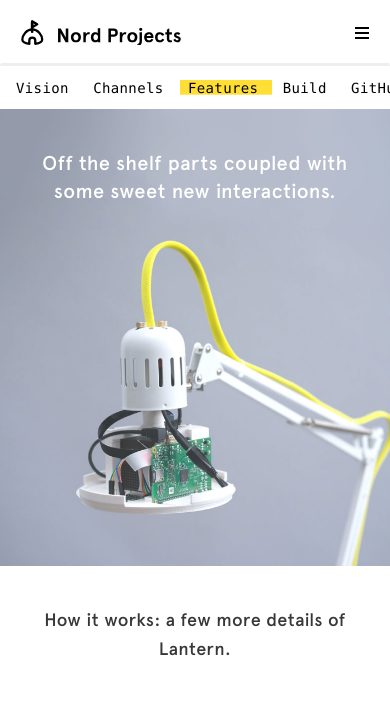
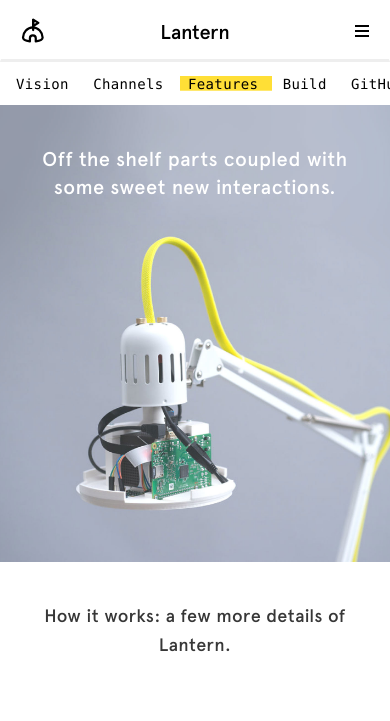
Before and after one commit to teguhpl/nordprojects.github.io, a Jekyll site: the page built from lantern/features.html, in a window 390 px wide. Shown: the top 721 px of the page. Built offline with Jekyll 4.4.1, drawn with Linux system fonts in a browser that asks for light colours; grey boxes are pictures that could not be loaded.

Commit message:
Nav changes

```diff
--- a/_includes/topnav.html
+++ b/_includes/topnav.html
@@ -17,8 +17,8 @@
     display: inline-block;
   }
   .nav-collapse {
-    margin-top: 7px;
-    margin-bottom: 7px;
+    margin-top: 5px;
+    margin-bottom: 5px;
     margin-right: 9px;
   }
   .nav-menu {
@@ -50,21 +51,46 @@
     text-decoration: underline;
     background-color: transparent;
   }
-  .topnav-final-breadcrumb-link {
+  .topnav-breadcrumb-link {
     text-decoration: none;
   }
-  .nav>li>a.topnav-final-breadcrumb-link:hover {
+  .nav>li>a.topnav-breadcrumb-link:hover {
     text-decoration: none;
   }
-  @media (max-width: 767px) {
+
+  @media (min-width: 768px) { /* desktop */
+    .nav>li>a.topnav-breadcrumb-link {
+      display: none;
+    }
+  }
+
+  @media (max-width: 767px) { /* mobile */
     .topnav {
       min-height: 60px;
     }
     .nav-logo {
       width: 160px;
       height: 25px;
-      top: 19px;
+      top: 17px;
       margin-left: 20px;
+    }
+    .nav-logo-icon {
+      width: 23px;
+      height: 25px;
+      background-image: url('/img/nav-logo-icon.svg');
+      background-size: cover;
+      position: relative;
+      top: 17px;
+      margin-left: 20px;
+      display: inline-block;
+    }
+    .nav-page-title-override {
+      -webkit-font-smoothing: auto;
+      position: absolute;
+      font-size: 20px;
+      top: 17px;
+      left: 50%;
+      transform: translate(-50%, 0);
     }
     .nav-menu {
       margin-top: 0px;
@@ -76,9 +102,8 @@
     }
     .nav>li>a {
       padding-top: 6px;
-      padding-bottom: px;
     }
-    .nav>li>a.topnav-final-breadcrumb-link {
+    .nav>li>a.topnav-breadcrumb-link {
       display: block;
       margin-left: 25px;
     }
@@ -93,17 +118,27 @@
       <span class="sr-only">Toggle navigation</span>
       <img src="/img/icon-menu.svg" />
     </button>
-    <a href="/"><div class="nav-logo"></div></a>
+
+    <div class="hidden-xs">
+      <a href="/"><div class="nav-logo"></div></a>
+    </div>
+    <div class="visible-xs">
+      {% if page.nav_title %}
+        <a href="/"><div class="nav-logo-icon"></div></a>
+        <div class="nav-page-title-override">{{ page.nav_title }}</div>
+      {% else %}
+        <a href="/"><div class="nav-logo"></div></a>
+      {% endif %}
+    </div>
   </div>
   <div class="collapse navbar-collapse" id="navbar-collapse-1">
     <ul class="nav navbar-nav navbar-right nav-menu">
-      <li class="nav-menu-item"><a href="/">About</a></li>
+      <li class="nav-menu-item"><a href="/">Studio</a></li>
       <li class="nav-menu-item">
         <a href="/projects/">Projects</a>
         {% if page.breadcrumb.under == "Projects" %}
-          <span class="breadcrumb-seperator">&gt;</span>
           <a href="{{ page.breadcrumb.url }}"
-             class="topnav-final-breadcrumb-link">
+             class="topnav-breadcrumb-link">
             {{ page.breadcrumb.name }}
           </a>
         {% endif %}
--- a/lantern/channels.html
+++ b/lantern/channels.html
@@ -1,6 +1,8 @@
 ---
 layout: base
 title: Channels - Lantern
+description: Using an Ikea lamp, laser projector and Android Things, Lantern explores the relationships between surfaces and content — augmenting real-world objects and environments with glanceable, meaningful data.
+nav_title: Lantern
 breadcrumb:
   under: Projects
   name: Lantern
--- a/lantern/features.html
+++ b/lantern/features.html
@@ -1,6 +1,8 @@
 ---
 layout: base
-title: Lantern
+title: Features - Lantern
+description: Using an Ikea lamp, laser projector and Android Things, Lantern explores the relationships between surfaces and content — augmenting real-world objects and environments with glanceable, meaningful data.
+nav_title: Lantern
 breadcrumb:
   under: Projects
   name: Lantern
```
Also changed, not shown: other parts of _includes/topnav.html (+1 -0 lines), img/nav-logo-icon.svg (added).
